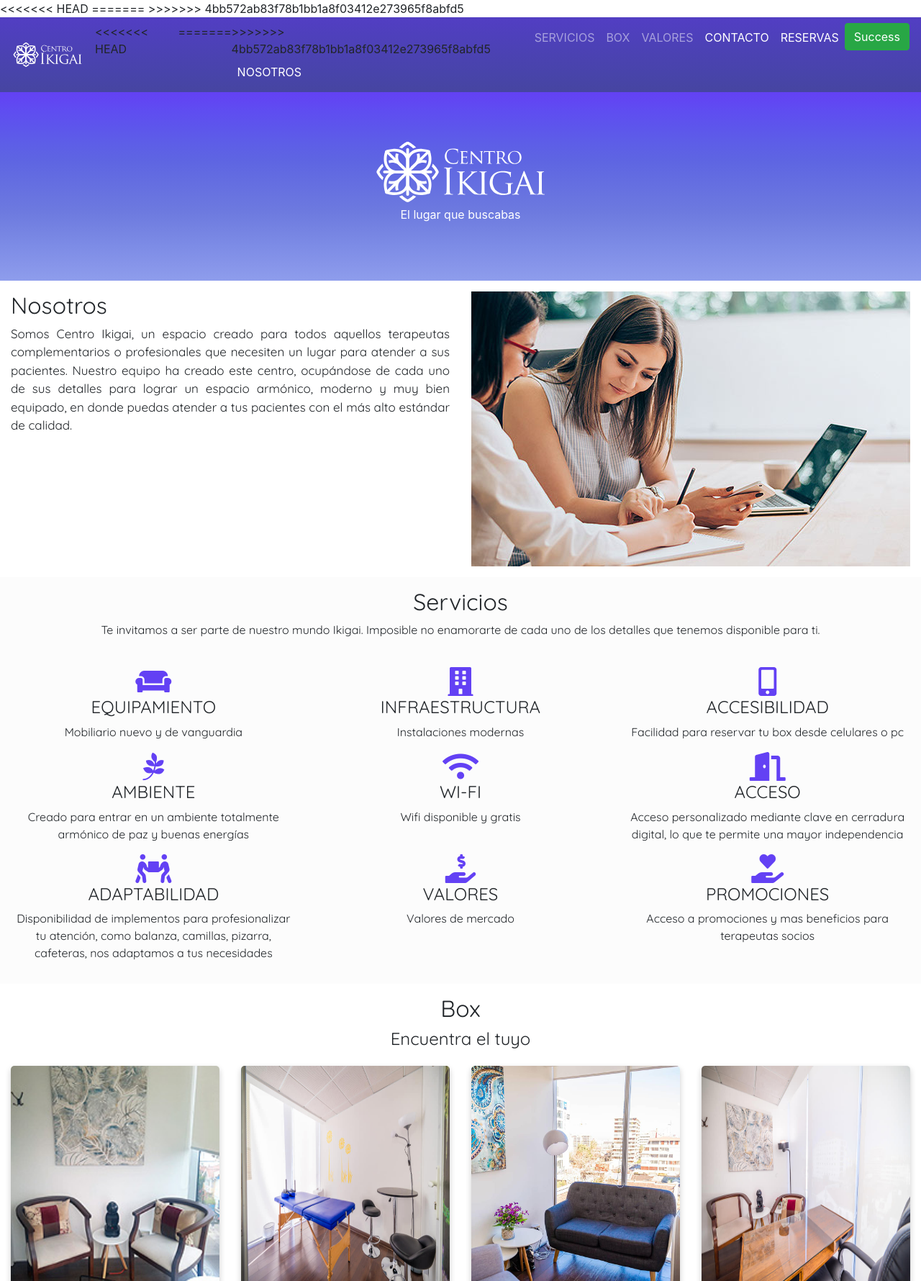
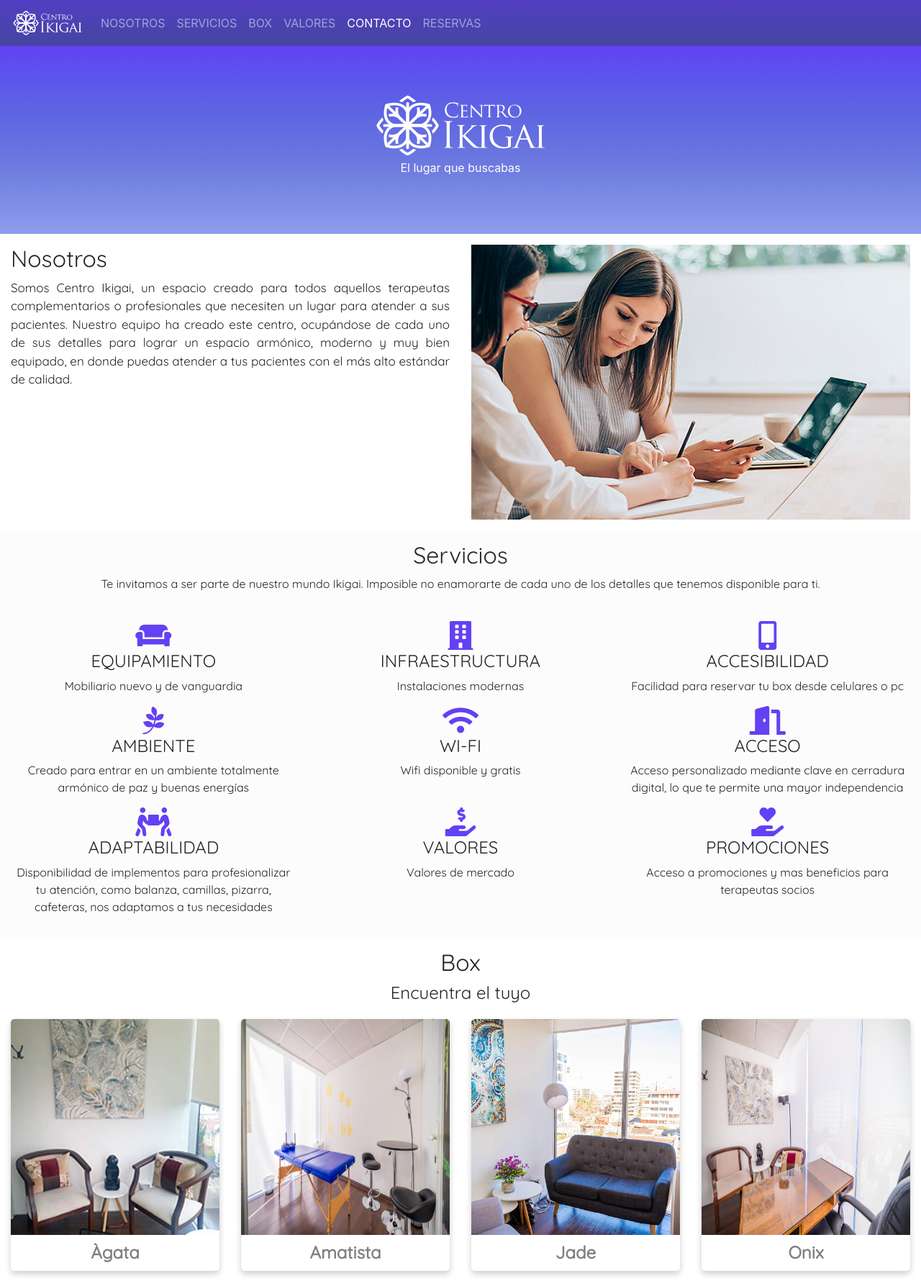
Before and after one commit to azunigas/centro-ikigai, a Django app: page / in a window 1280 px wide. Shown: the top 1780 px of the page at 72% size. Run offline with Django 3.2, Linux system fonts and the light colour scheme; data comes from the database, SQL or seed files in the repository; some libraries are stand-ins or nearby versions.

Commit message:
merge ok

```diff
--- a/box/templates/box/base.html
+++ b/box/templates/box/base.html
@@ -12,12 +12,7 @@
     <script src="https://cdnjs.cloudflare.com/ajax/libs/popper.js/1.14.7/umd/popper.min.js" integrity="sha384-UO2eT0CpHqdSJQ6hJty5KVphtPhzWj9WO1clHTMGa3JDZwrnQq4sF86dIHNDz0W1" crossorigin="anonymous"></script>
     <script src="https://stackpath.bootstrapcdn.com/bootstrap/4.3.1/js/bootstrap.min.js" integrity="sha384-JjSmVgyd0p3pXB1rRibZUAYoIIy6OrQ6VrjIEaFf/nJGzIxFDsf4x0xIM+B07jRM" crossorigin="anonymous"></script>
 
-
-<<<<<<< HEAD
-    <link rel=icon href={% static 'images/ikigai_logo.png' %} sizes="16x16" type="image/png">
-=======
     <link rel=icon href={% static 'images/logoIkigai.png' %} sizes="16x16" type="image/png">
->>>>>>> 4bb572ab83f78b1bb1a8f03412e273965f8abfd5
     <link rel="stylesheet" href="{% static 'css/style.css' %}">
 
 
@@ -41,11 +36,8 @@
     </button>
     <div class="collapse navbar-collapse justify-content-end mynav" id="navbarSupportedContent">
         <ul class="navbar-nav mr-auto">
-<<<<<<< HEAD
+
             <li class="nav-item">
-=======
-            <li class="nav-item active">
->>>>>>> 4bb572ab83f78b1bb1a8f03412e273965f8abfd5
                 <a class="nav-link" href="#nosotros">NOSOTROS</a>
             </li>
             <li class="nav-item">
@@ -61,11 +53,8 @@
                 <a class="nav-link" href="#contacto">CONTACTO</a>
             </li>
 
-            <li class="nav-item active">
+            <li class="nav-item">
                 <a class="nav-link" href="{% url 'reserva:resevas' %}">RESERVAS</a>
-            </li>
-            <li>
-                <button type="button" class="btn btn-success">Success</button>
             </li>
         </ul>
     </div>
```
